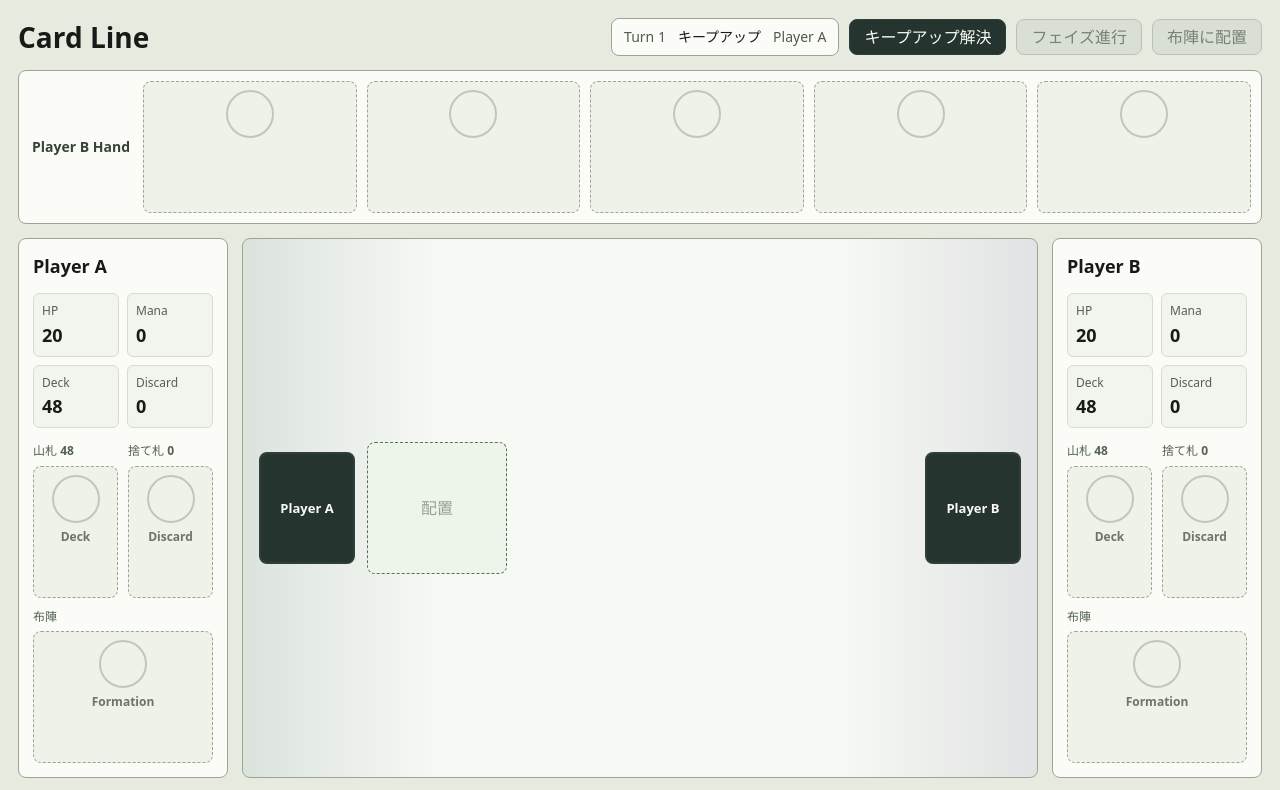
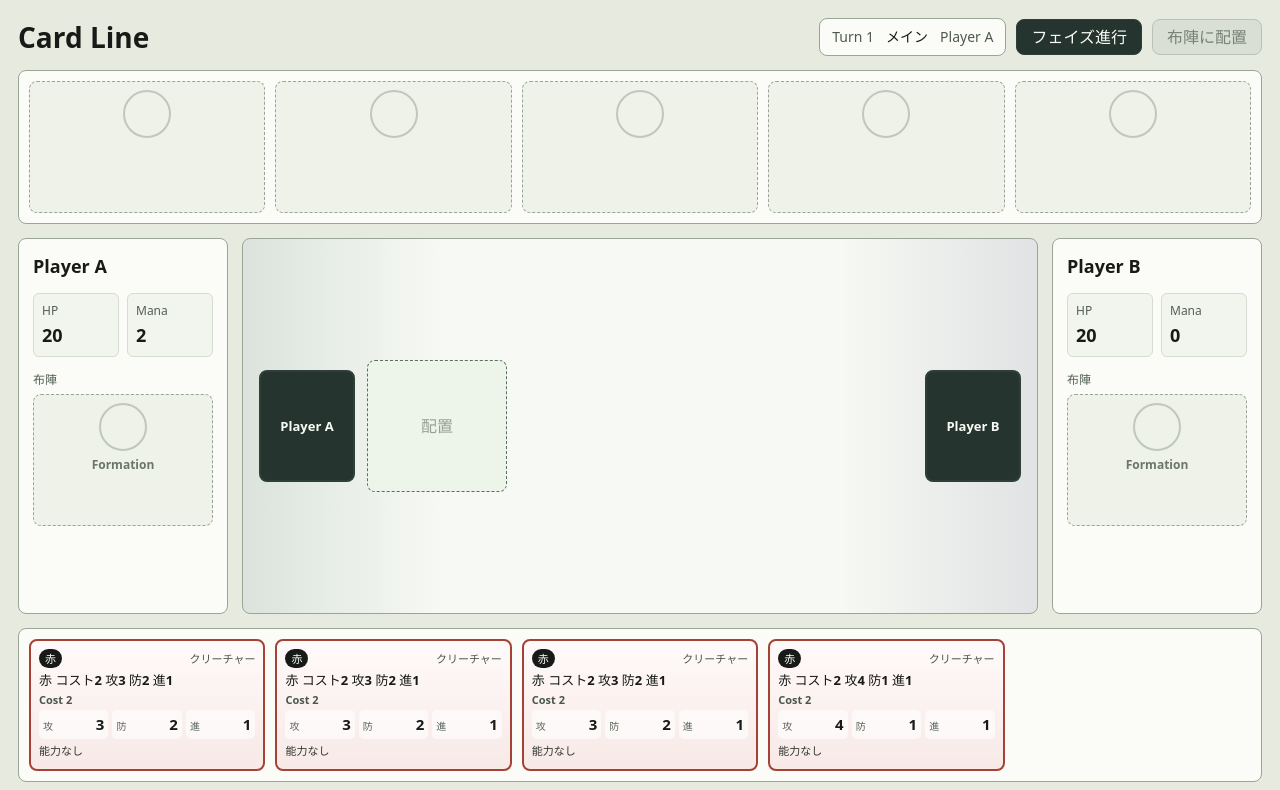
Before and after one commit to kurehajime/cardivide, a React (Vite) app: page / in a window 1280 px wide. Shown: the top 790 px of the page. Built offline with nearby package versions, Linux system fonts and the light colour scheme.

Commit message:
もろもろ微調整

```diff
--- a/src/App.css
+++ b/src/App.css
@@ -189,7 +189,8 @@
 
 .board-lane-grid {
   display: grid;
-  gap: 10px;
+  column-gap: 10px;
+  row-gap: 8px;
   align-items: stretch;
   overflow-x: auto;
 }
@@ -238,6 +239,15 @@
   color: #f8fbf5;
   font-size: 12px;
   font-weight: 800;
+  white-space: nowrap;
+}
+
+.board-group-playerB {
+  align-self: end;
+}
+
+.board-group-playerA {
+  align-self: start;
 }
 
 .board-group-button:not(:disabled) {
@@ -257,19 +267,10 @@
 
 .hand-panel {
   display: grid;
-  grid-template-columns: 104px repeat(5, minmax(96px, 1fr));
+  grid-template-columns: repeat(5, minmax(96px, 1fr));
   gap: 10px;
   padding: 10px;
   align-items: stretch;
-}
-
-.hand-label {
-  display: grid;
-  place-items: center;
-  color: #374239;
-  font-size: 14px;
-  font-weight: 700;
-  white-space: nowrap;
 }
 
 .hand-card-button {
@@ -480,10 +481,6 @@
     grid-template-columns: repeat(5, minmax(48px, 1fr));
   }
 
-  .hand-label {
-    grid-column: 1 / -1;
-  }
-
   .card-view {
     min-height: 120px;
   }
--- a/src/components/BoardView.tsx
+++ b/src/components/BoardView.tsx
@@ -13,28 +13,34 @@ type BoardViewProps = {
 }
 
 type BoardGroup = {
+  ownerId: PlayerId
   startIndex: number
   endIndex: number
+  attack: number
+  defense: number
 }
 
-const collectGroups = (board: Board, playerId: PlayerId): BoardGroup[] => {
+const collectGroups = (board: Board): BoardGroup[] => {
   const groups: BoardGroup[] = []
   let index = 0
 
   while (index < board.creatures.length) {
-    if (board.creatures[index].ownerId !== playerId) {
-      index += 1
-      continue
-    }
-
+    const ownerId = board.creatures[index].ownerId
     const startIndex = index
     while (
       index + 1 < board.creatures.length &&
-      board.creatures[index + 1].ownerId === playerId
+      board.creatures[index + 1].ownerId === ownerId
     ) {
       index += 1
     }
-    groups.push({ startIndex, endIndex: index })
+    const groupCreatures = board.creatures.slice(startIndex, index + 1)
+    groups.push({
+      ownerId,
+      startIndex,
+      endIndex: index,
+      attack: groupCreatures.reduce((total, creature) => total + creature.card.attack, 0),
+      defense: groupCreatures.reduce((total, creature) => total + creature.card.defense, 0),
+    })
     index += 1
   }
 
@@ -50,7 +56,7 @@ const BoardView = ({
   onInsertClick,
   onGroupAttack,
 }: BoardViewProps) => {
-  const groups = collectGroups(board, activePlayerId)
+  const groups = collectGroups(board)
   const gridTemplateColumns =
     board.creatures.length === 0
       ? 'minmax(140px, 1fr)'
@@ -78,7 +84,7 @@ const BoardView = ({
                 <button
                   key={`insert-${index}`}
                   className="board-insert-slot"
-                  style={{ gridColumn: index * 2 + 1, gridRow: 1 }}
+                  style={{ gridColumn: index * 2 + 1, gridRow: 2 }}
                   type="button"
                   disabled={!canInsert}
                   onClick={() => onInsertClick?.(index)}
@@ -88,7 +94,7 @@ const BoardView = ({
                 <div
                   key={creature.instanceId}
                   className="board-slot"
-                  style={{ gridColumn: index * 2 + 2, gridRow: 1 }}
+                  style={{ gridColumn: index * 2 + 2, gridRow: 2 }}
                 >
                   <CardView card={creature.card} compact />
                 </div>
@@ -96,7 +102,7 @@ const BoardView = ({
             ))}
             <button
               className="board-insert-slot"
-              style={{ gridColumn: board.creatures.length * 2 + 1, gridRow: 1 }}
+              style={{ gridColumn: board.creatures.length * 2 + 1, gridRow: 2 }}
               type="button"
               disabled={!canInsert}
               onClick={() => onInsertClick?.(board.creatures.length)}
@@ -106,16 +112,16 @@ const BoardView = ({
             {groups.map((group) => (
               <button
                 key={`group-${group.startIndex}-${group.endIndex}`}
-                className="board-group-button"
+                className={`board-group-button board-group-${group.ownerId}`}
                 style={{
                   gridColumn: `${group.startIndex * 2 + 2} / ${group.endIndex * 2 + 3}`,
-                  gridRow: 2,
+                  gridRow: group.ownerId === 'playerB' ? 1 : 3,
                 }}
                 type="button"
-                disabled={!canAttack}
+                disabled={!canAttack || activePlayerId !== group.ownerId}
                 onClick={() => onGroupAttack?.(group.startIndex, group.endIndex)}
               >
-                グループ攻撃
+                攻{group.attack} / 防{group.defense}
               </button>
             ))}
           </div>
--- a/src/components/GameApp.tsx
+++ b/src/components/GameApp.tsx
@@ -15,10 +15,6 @@ const GameApp = () => {
   const currentPlayer = GameManager.getCurrentPlayer(manager)
   const selectedCard =
     selectedHandIndex === null ? null : currentPlayer.hand[selectedHandIndex] ?? null
-
-  const handleResolveKeepUp = () => {
-    applyGameUpdate((currentManager) => GameManager.resolveKeepUp(currentManager))
-  }
 
   const handlePassPhase = () => {
     applyGameUpdate((currentManager) => GameManager.passPhase(currentManager))
@@ -75,14 +71,6 @@ const GameApp = () => {
           <button
             className="game-action-button"
             type="button"
-            disabled={state.phase !== 'keepUp'}
-            onClick={handleResolveKeepUp}
-          >
-            キープアップ解決
-          </button>
-          <button
-            className="game-action-button"
-            type="button"
             disabled={state.phase === 'keepUp'}
             onClick={handlePassPhase}
           >
@@ -114,7 +102,7 @@ const GameApp = () => {
           players={state.players}
           activePlayerId={state.activePlayerId}
           canInsert={state.phase === 'main' && selectedCard?.kind === 'creature'}
-          canAttack={state.phase === 'battle' && !state.hasAttackedThisTurn}
+          canAttack={['main', 'battle'].includes(state.phase) && !state.hasAttackedThisTurn}
           onInsertClick={handleInsertClick}
           onGroupAttack={handleGroupAttack}
         />
--- a/src/components/HandView.tsx
+++ b/src/components/HandView.tsx
@@ -24,7 +24,6 @@ const HandView = ({
 
   return (
     <section className={`hand-panel hand-panel-${position}`} aria-label={`${playerName} hand`}>
-      <div className="hand-label">{playerName} Hand</div>
       {visibleCards.map((card, index) => (
         <button
           key={card?.id ?? `empty-${index}`}
--- a/src/components/PlayerPanel.tsx
+++ b/src/components/PlayerPanel.tsx
@@ -18,24 +18,8 @@ const PlayerPanel = ({ player, align }: PlayerPanelProps) => (
         <dt>Mana</dt>
         <dd>{player.mana}</dd>
       </div>
-      <div>
-        <dt>Deck</dt>
-        <dd>{player.deck.length}</dd>
-      </div>
-      <div>
-        <dt>Discard</dt>
-        <dd>{player.discard.length}</dd>
-      </div>
     </dl>
     <div className="player-card-zones">
-      <div className="card-zone">
-        <span>山札 {player.deck.length}</span>
-        <CardView card={player.deck[0] ?? null} compact faceDown label="Deck" />
-      </div>
-      <div className="card-zone">
-        <span>捨て札 {player.discard.length}</span>
-        <CardView card={player.discard.at(-1) ?? null} compact label="Discard" />
-      </div>
       <div className="card-zone card-zone-wide">
         <span>布陣</span>
         <CardView card={player.formation} compact label="Formation" />
--- a/src/game/GameManager.ts
+++ b/src/game/GameManager.ts
@@ -10,7 +10,7 @@ import type {
   PlayerState,
 } from './types'
 
-const PHASE_ORDER = ['keepUp', 'main', 'battle', 'cleanup'] satisfies Phase[]
+const PHASE_ORDER = ['main', 'battle', 'cleanup'] satisfies Phase[]
 
 const PLAYER_BARRIER = 2
 
@@ -65,6 +65,9 @@ const createInitialState = (): GameState => ({
   },
 })
 
+const getKeepUpHandSize = (state: GameState): number =>
+  state.turn === 1 && state.activePlayerId === 'playerA' ? 4 : 5
+
 const replacePlayer = (state: GameState, player: PlayerState): GameState => ({
   ...state,
   players: {
@@ -98,6 +101,19 @@ const drawUpTo = (player: PlayerState, handSize: number): PlayerState => {
     ...player,
     hand: [...player.hand, ...player.deck.slice(0, drawCount)],
     deck: player.deck.slice(drawCount),
+  }
+}
+
+const cleanupPlayer = (player: PlayerState): PlayerState => {
+  const maxHandSize = 5
+  if (player.hand.length <= maxHandSize) {
+    return player
+  }
+
+  return {
+    ...player,
+    hand: player.hand.slice(0, maxHandSize),
+    discard: [...player.discard, ...player.hand.slice(maxHandSize)],
   }
 }
 
@@ -191,6 +207,37 @@ const refundDestroyedCreatures = (
   return nextPlayers
 }
 
+const resolveKeepUpState = (state: GameState): GameState => {
+  if (state.phase !== 'keepUp') {
+    throw new Error('Keep up can only be resolved during the keep up phase.')
+  }
+
+  const activePlayer = state.players[state.activePlayerId]
+  const handSize = getKeepUpHandSize(state)
+  const nextPlayer = {
+    ...drawUpTo(activePlayer, handSize),
+    mana: activePlayer.mana + 2,
+  }
+
+  return {
+    ...replacePlayer(state, nextPlayer),
+    phase: 'main',
+  }
+}
+
+const endTurnState = (state: GameState): GameState => {
+  const cleanedState = replacePlayer(state, cleanupPlayer(state.players[state.activePlayerId]))
+  const nextTurnState: GameState = {
+    ...cleanedState,
+    turn: cleanedState.turn + 1,
+    activePlayerId: getOpponentId(cleanedState.activePlayerId),
+    phase: 'keepUp',
+    hasAttackedThisTurn: false,
+  }
+
+  return resolveKeepUpState(nextTurnState)
+}
+
 export class GameManager {
   public readonly state: GameState
 
@@ -199,7 +246,7 @@ export class GameManager {
   }
 
   static create(): GameManager {
-    return new GameManager(createInitialState())
+    return GameManager.from(resolveKeepUpState(createInitialState()))
   }
 
   static from(state: GameState): GameManager {
@@ -225,7 +272,7 @@ export class GameManager {
   static applyAction(manager: GameManager, action: GameAction): GameManager {
     switch (action.type) {
       case 'resolveKeepUp':
-        return GameManager.resolveKeepUp(manager, action.discardHandIndex)
+        return GameManager.resolveKeepUp(manager)
       case 'passPhase':
         return GameManager.passPhase(manager)
       case 'summonCreature':
@@ -241,48 +288,20 @@ export class GameManager {
     }
   }
 
-  static resolveKeepUp(manager: GameManager, discardHandIndex?: number): GameManager {
-    if (manager.state.phase !== 'keepUp') {
-      throw new Error('Keep up can only be resolved during the keep up phase.')
-    }
-
-    const activePlayer = GameManager.getCurrentPlayer(manager)
-    const discardedPlayer =
-      discardHandIndex === undefined ? activePlayer : discardAt(activePlayer, discardHandIndex)
-    const handSize =
-      manager.state.turn === 1 && manager.state.activePlayerId === 'playerA' ? 4 : 5
-    const nextPlayer = {
-      ...drawUpTo(discardedPlayer, handSize),
-      mana: discardedPlayer.mana + 2,
-    }
-
-    return GameManager.from({
-      ...replacePlayer(manager.state, nextPlayer),
-      phase: 'main',
-    })
+  static resolveKeepUp(manager: GameManager): GameManager {
+    return GameManager.from(resolveKeepUpState(manager.state))
   }
 
   static passPhase(manager: GameManager): GameManager {
     if (manager.state.phase === 'keepUp') {
-      throw new Error('Use resolveKeepUp to leave the keep up phase.')
+      return GameManager.resolveKeepUp(manager)
     }
 
     const currentPhaseIndex = PHASE_ORDER.indexOf(manager.state.phase)
     const nextPhase = PHASE_ORDER[currentPhaseIndex + 1]
 
     if (manager.state.phase === 'cleanup') {
-      const activePlayer = GameManager.getCurrentPlayer(manager)
-      if (activePlayer.hand.length > 6) {
-        throw new Error('Cleanup cannot end while the active player has more than 6 cards.')
-      }
-
-      return GameManager.from({
-        ...manager.state,
-        turn: manager.state.turn + 1,
-        activePlayerId: getOpponentId(manager.state.activePlayerId),
-        phase: 'keepUp',
-        hasAttackedThisTurn: false,
-      })
+      return GameManager.from(endTurnState(manager.state))
     }
 
     if (!nextPhase) {
@@ -388,8 +407,8 @@ export class GameManager {
   }
 
   static attackGroup(manager: GameManager, startIndex: number, endIndex: number): GameManager {
-    if (manager.state.phase !== 'battle') {
-      throw new Error('Groups can only attack during the battle phase.')
+    if (manager.state.phase !== 'main' && manager.state.phase !== 'battle') {
+      throw new Error('Groups can only attack during the main or battle phase.')
     }
     if (manager.state.hasAttackedThisTurn) {
       throw new Error('Only one group can attack each turn.')
@@ -409,7 +428,11 @@ export class GameManager {
       .reduce((total, creature) => total + creature.card.attack, 0)
 
     if (targetIndex < 0 || targetIndex >= board.length) {
-      return GameManager.damagePlayer(manager, defenderId, Math.max(0, attackPower - PLAYER_BARRIER))
+      return GameManager.damagePlayer(
+        GameManager.from({ ...manager.state, phase: 'battle' }),
+        defenderId,
+        Math.max(0, attackPower - PLAYER_BARRIER),
+      )
     }
     if (board[targetIndex].ownerId !== defenderId) {
       throw new Error('The attacking group is not adjacent to an enemy group or player.')
@@ -445,12 +468,15 @@ export class GameManager {
     }
 
     return GameManager.from({
+      ...endTurnState({
         ...manager.state,
+        phase: 'battle',
         players: nextPlayers,
         board: {
           creatures: nextBoard,
         },
         hasAttackedThisTurn: true,
+      }),
     })
   }
 
@@ -470,9 +496,11 @@ export class GameManager {
       hp: player.hp - damage,
     }
 
-    return GameManager.from({
+    return GameManager.from(
+      endTurnState({
         ...replacePlayer(manager.state, nextPlayer),
         hasAttackedThisTurn: true,
-    })
+      }),
+    )
   }
 }
--- a/src/game/types.ts
+++ b/src/game/types.ts
@@ -72,7 +72,7 @@ export type GameState = {
 }
 
 export type GameAction =
-  | { type: 'resolveKeepUp'; discardHandIndex?: number }
+  | { type: 'resolveKeepUp' }
   | { type: 'passPhase' }
   | { type: 'summonCreature'; handIndex: number; insertIndex: number }
   | { type: 'playFormation'; handIndex: number }
```
Also changed, not shown: 2 other files (tests, documents, lock files or other folders). Lines whose indentation alone changed are shown as unchanged.
